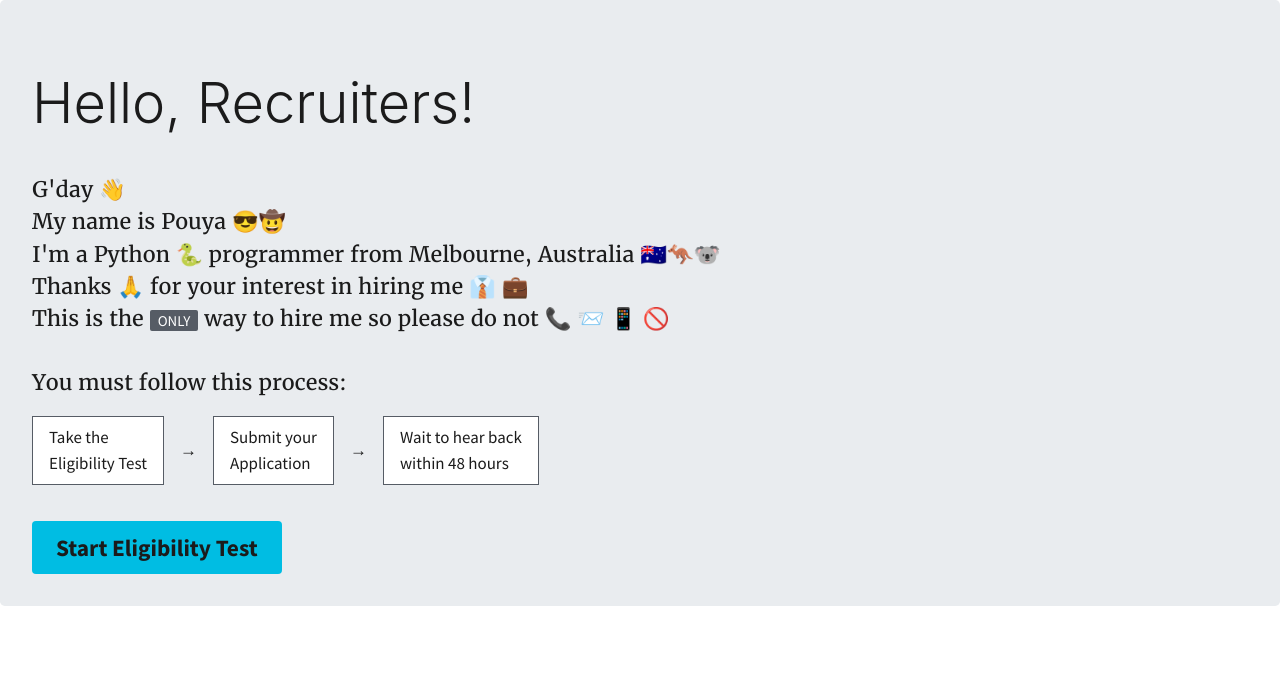
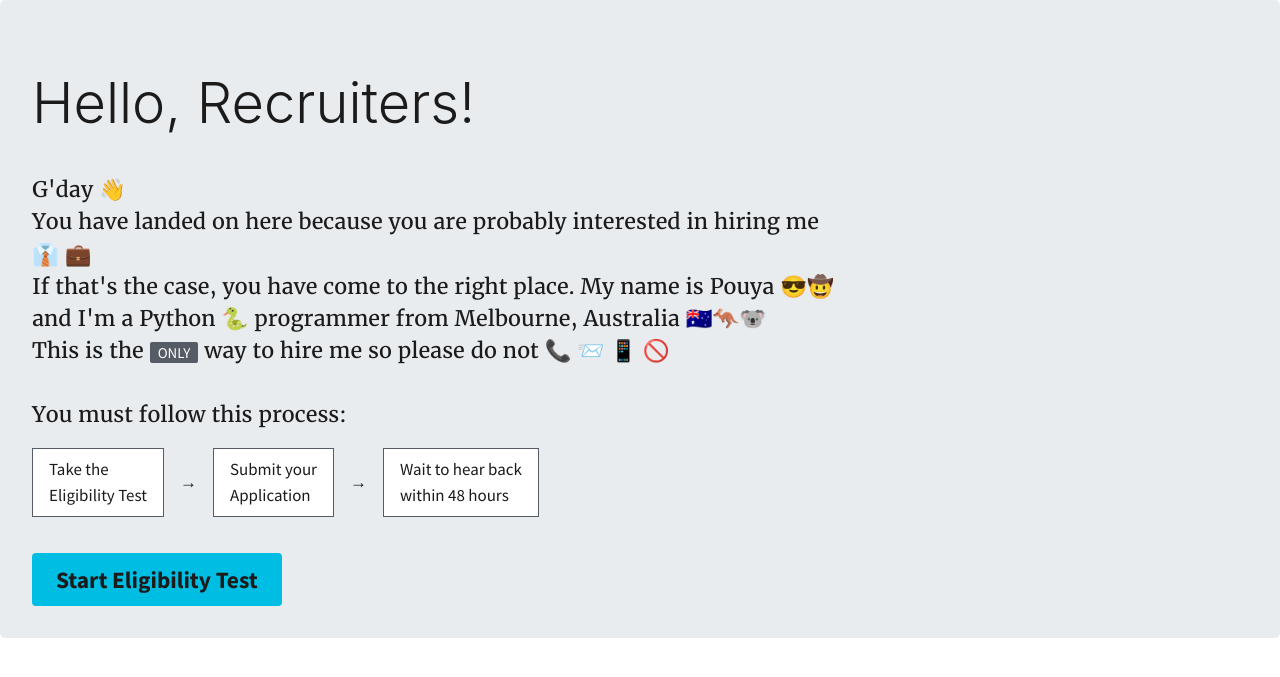
Before and after one commit to pouya314/hireme_py, a Flask app: page /hireme in a window 1280 px wide. Shown: the top 677 px of the page. Run offline with Flask 2, Linux system fonts and the light colour scheme; some libraries are stand-ins or nearby versions.

Commit message:
change the wording of the landing page

```diff
--- a/templates/landing_page.html
+++ b/templates/landing_page.html
@@ -16,9 +16,8 @@
         <div class="usa-prose">
             <p class="usa-intro">
                 G'day 👋 <br>
-                My name is Pouya 😎🤠 <br>
-                I'm a Python 🐍 programmer from Melbourne, Australia 🇦🇺🦘🐨 <br>
-                Thanks 🙏 for your interest in hiring me 👔 💼 <br>
+                You have landed on here because you are probably interested in hiring me 👔 💼 <br>
+                If that's the case, you have come to the right place. My name is Pouya 😎🤠 and I'm a Python 🐍 programmer from Melbourne, Australia 🇦🇺🦘🐨 <br>
                 This is the <span class="usa-tag">only</span> way to hire me so please do not 📞 📨 📱 🚫 <br>
                 <br>
                 You must follow this process:
```
